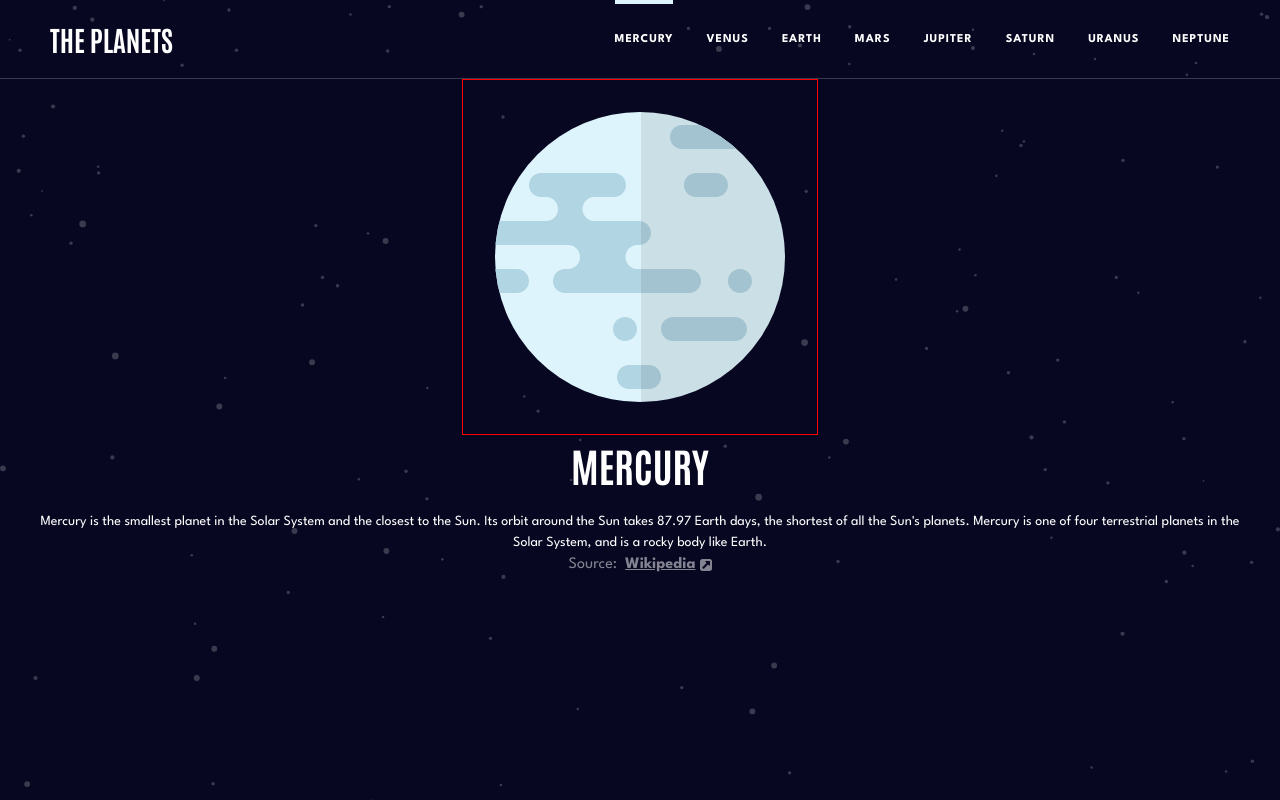
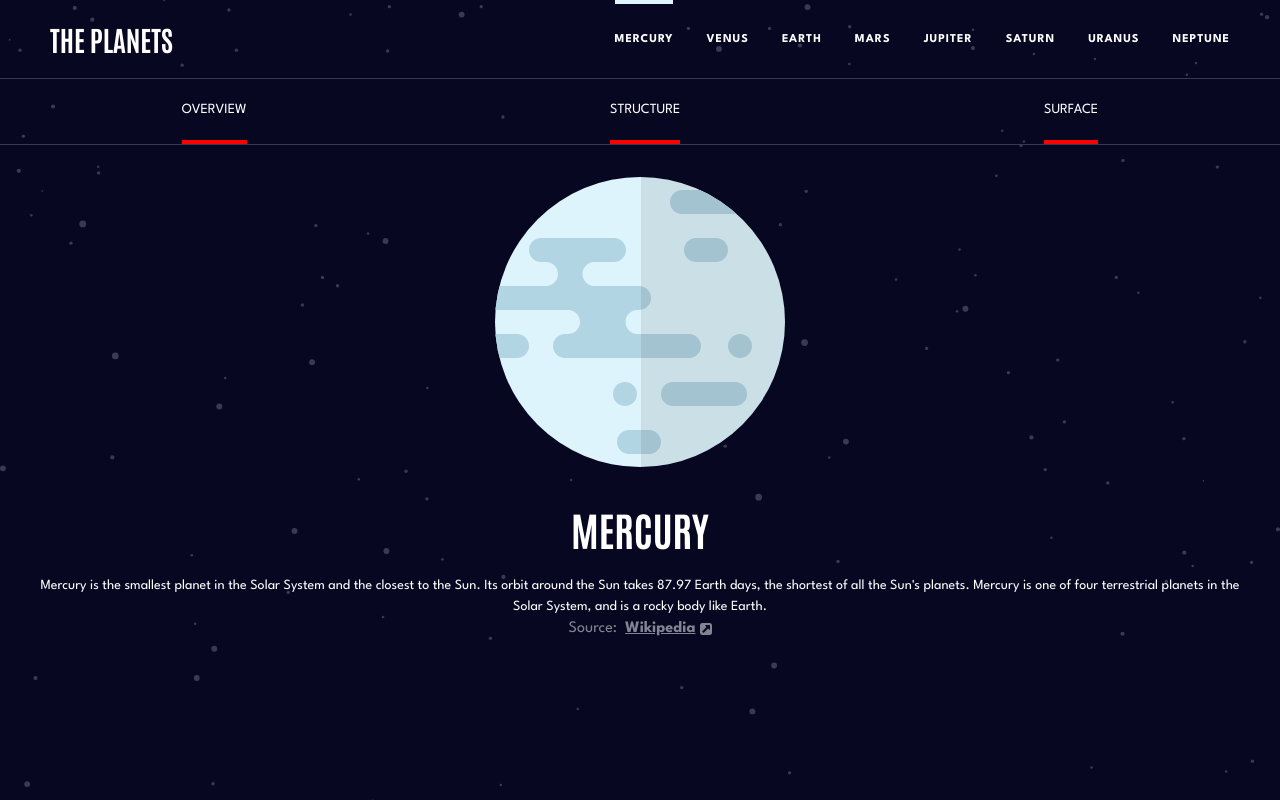
Before and after one commit to MatildaMared/practice__planet-facts, a Next.js app: page /mercury in a window 1280 px wide. Built offline with nearby package versions, Linux system fonts and the light colour scheme.

Commit message:
begin work on planet info nav

```diff
--- a/components/PlanetInfo.tsx
+++ b/components/PlanetInfo.tsx
@@ -1,4 +1,4 @@
-import React from "react";
+import React, { useState } from "react";
 import { Planet } from "../models/Planet";
 import styled from "styled-components";
 import IconSource from "./../public/assets/icon-source.svg";
@@ -8,14 +8,30 @@ interface Props {
 }
 
 const PlanetInfo = ({ planetData }: Props) => {
+	const [currentData, setCurrentData] = useState("overview");
 	console.log(planetData);
 	return (
 		<Container>
+			<Nav>
+				<NavItem onClick={() => setCurrentData("overview")}>
+					Overview
+				</NavItem>
+				<NavItem onClick={() => setCurrentData("structure")}>
+					Structure
+				</NavItem>
+				<NavItem onClick={() => setCurrentData("surface")}>
+					Surface
+				</NavItem>
+			</Nav>
 			<ImageWrapper>
 				<PlanetImage src={planetData.images.planet} />
 			</ImageWrapper>
 			<Heading>{planetData.name}</Heading>
-			<Text>{planetData.overview.content}</Text>
+			<Text>
+				{currentData === "overview" && planetData.overview.content}
+				{currentData === "surface" && planetData.geology.content}
+				{currentData === "structure" && planetData.structure.content}
+			</Text>
 			<Source>
 				Source:{" "}
 				<Link href={planetData.overview.source} target="blank">
@@ -34,6 +50,24 @@ const Container = styled.main`
 	justify-content: center;
 `;
 
+const Nav = styled.nav`
+	width: 100%;
+	border-bottom: 1px solid var(--color-gray);
+	display: flex;
+	align-items: center;
+	justify-content: space-around;
+`;
+
+const NavItem = styled.button`
+	padding: 20px 0;
+	color: #fff;
+	font-size: 0.875rem;
+	text-transform: uppercase;
+	border: none;
+	background: none;
+	border-bottom: 4px solid red;
+`;
+
 const Heading = styled.h1`
 	font-size: 2.5rem;
 	font-family: var(--font-secondary);
@@ -45,7 +79,6 @@ const ImageWrapper = styled.figure`
 	padding: 2rem;
 	display: flex;
 	justify-content: center;
-	border: 1px solid red;
 `;
 
 const PlanetImage = styled.img`
```
